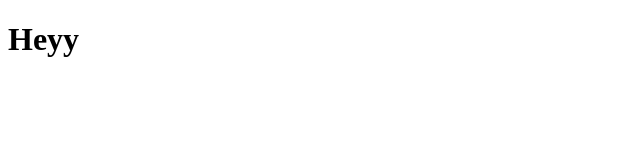
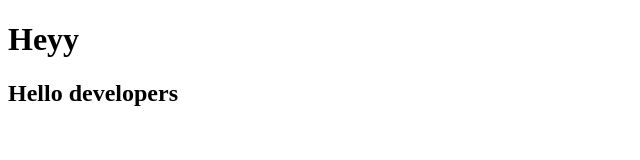
Before and after one commit to MindScript01/Local, a plain HTML site: page index.html in a window 1280 px wide. Shown: the whole page, without its empty margins (0-640 px from the left). Drawn offline with Linux system fonts and the light colour scheme.

Commit message:
Update index.html

```diff
--- a/index.html
+++ b/index.html
@@ -7,5 +7,6 @@
   </head>
   <body>
     <h1>Heyy</h1>
+    <h2>Hello developers</h2>
   </body>
 </html>
```
